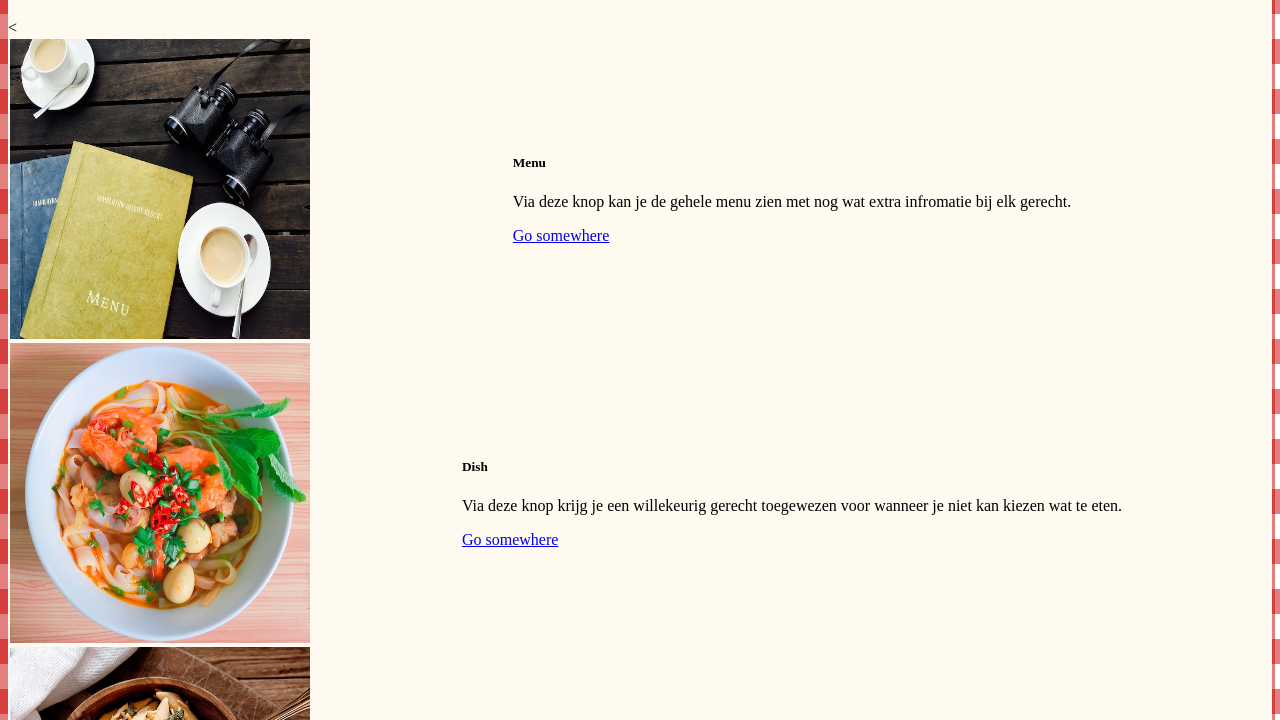
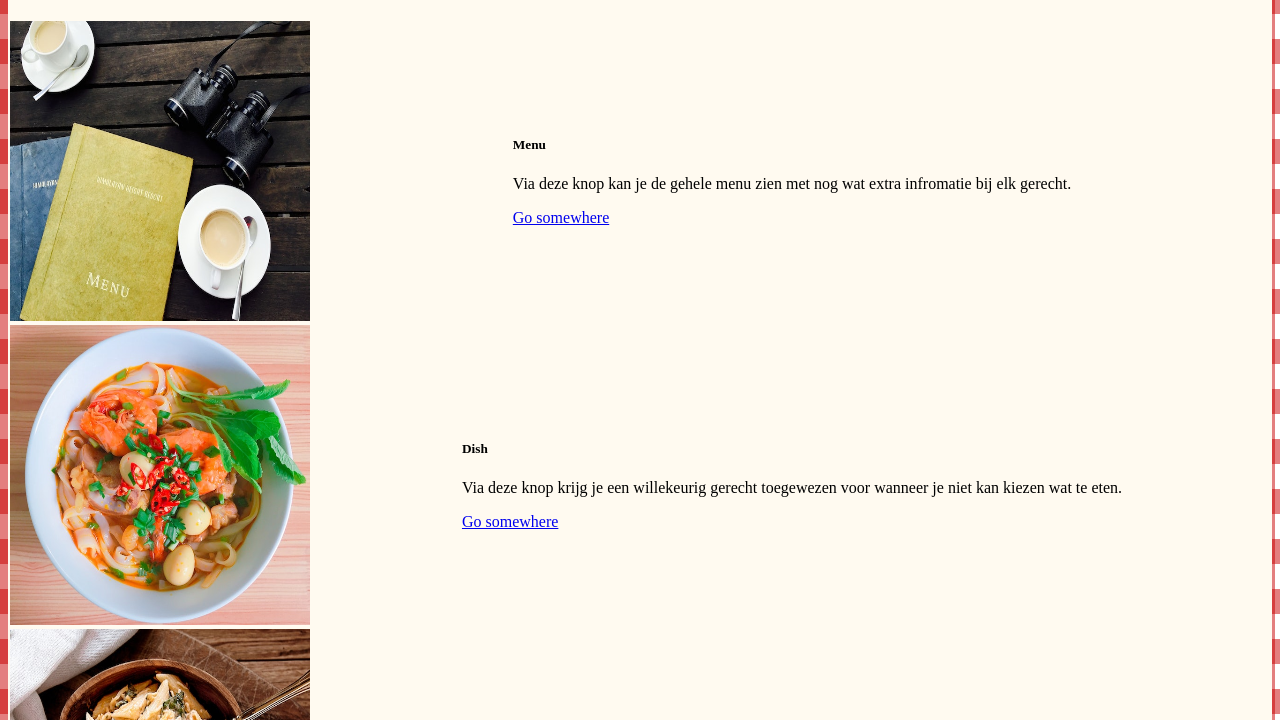
Before and after one commit to pvalgaeren/BasisProject_apifront, a plain HTML site: page index.html in a window 1280 px wide. Shown: the part 61-781 px from the top of the page. Drawn offline with nearby package versions, Linux system fonts and the light colour scheme.

Commit message:
Update index.html

```diff
--- a/index.html
+++ b/index.html
@@ -11,7 +11,7 @@
         Food generator
     </h1>
 
-    <<div class="card-group">
+    <div class="card-group">
   <div class="card">
     <img src="pexels-jona-128424.jpg" class="card-img-top" alt="menu">
     <div class="card-body">
```
